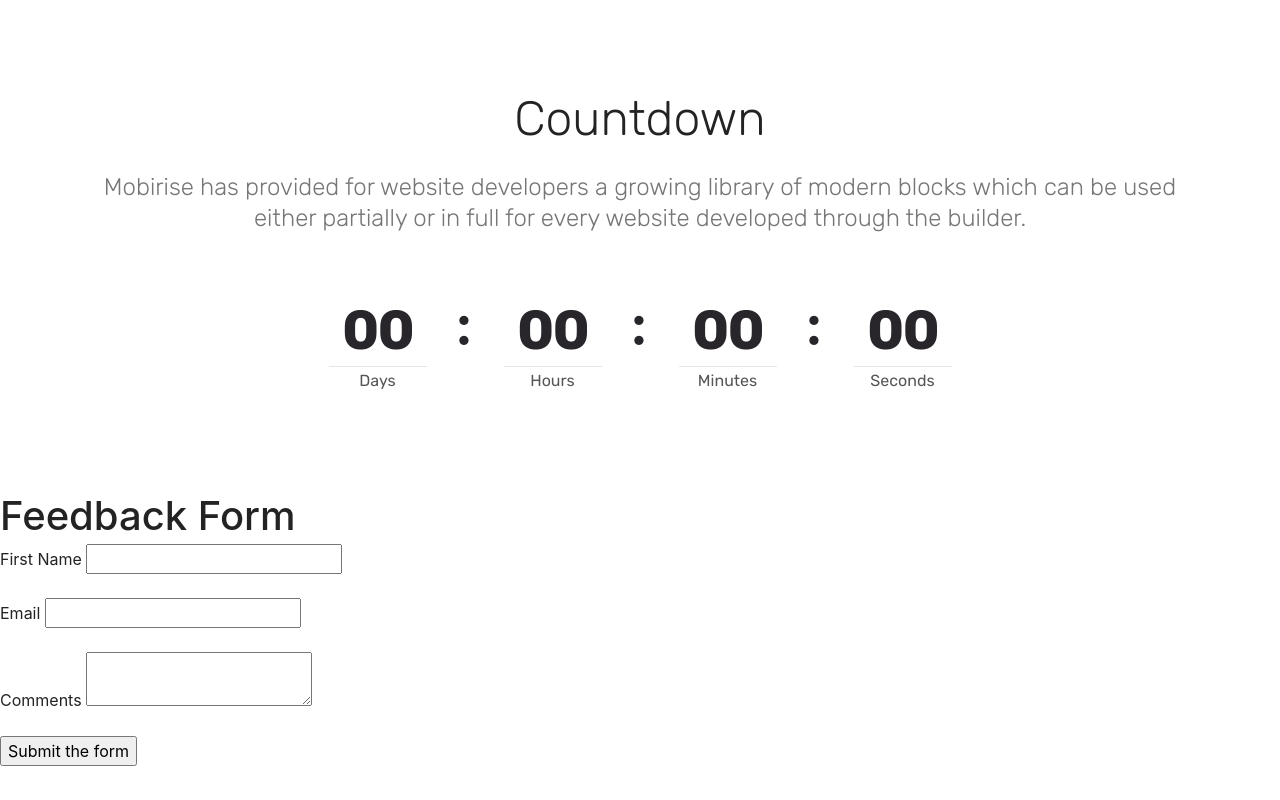
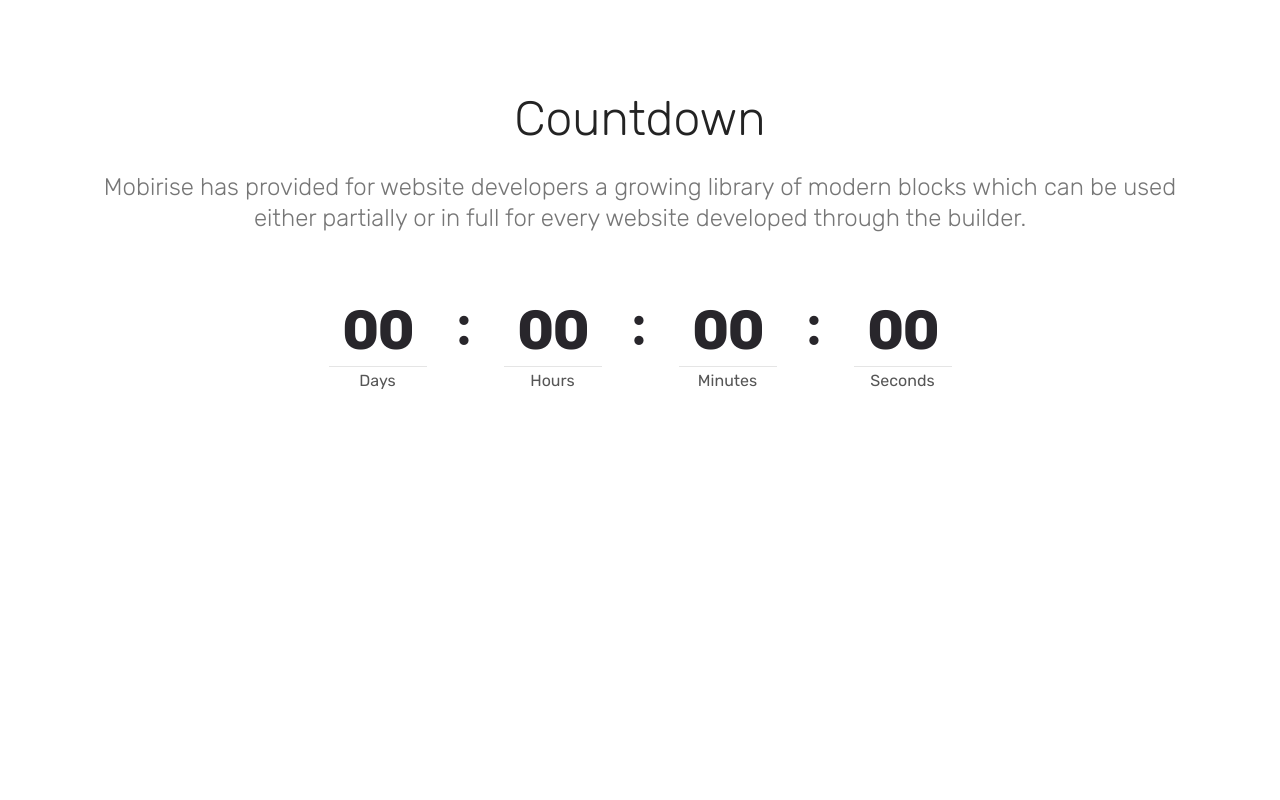
Before and after one commit to ibartter/Countdown, a plain HTML site: page index.html in a window 1280 px wide. Drawn offline with Linux system fonts and the light colour scheme.

Commit message:
Update index.html

```diff
--- a/index.html
+++ b/index.html
@@ -39,26 +39,6 @@
     </div>
 </section>
 
-<h1>Feedback Form</h1>
-
-<form method="post" action="send_mail.php">
-<p>
-<label>First Name
-<input type="text" name="first_name" required>
-</label>
-</p>
-<p>
-<label>Email
-<input type="email" name="email_address">
-</label>
-</p>
-<p>
-<label>Comments
-<textarea name="comments" maxlength="500"></textarea>
-</label>
-</p>
-<p><button>Submit the form</button></p>
-</form>
   <section class="engine"><a href="https://mobirise.co/b">web page creator</a></section><script src="assets/web/assets/jquery/jquery.min.js"></script>
   <script src="assets/popper/popper.min.js"></script>
   <script src="assets/tether/tether.min.js"></script>
```
